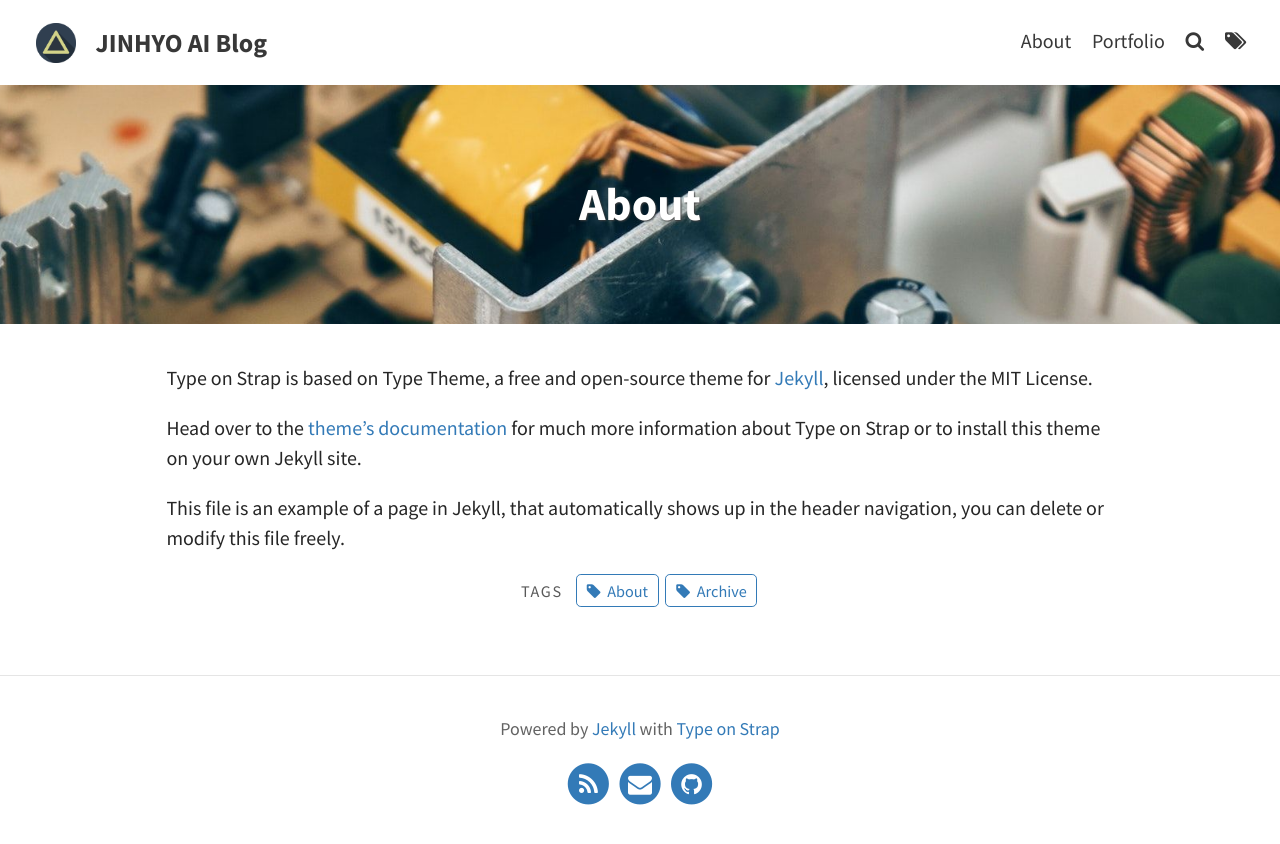
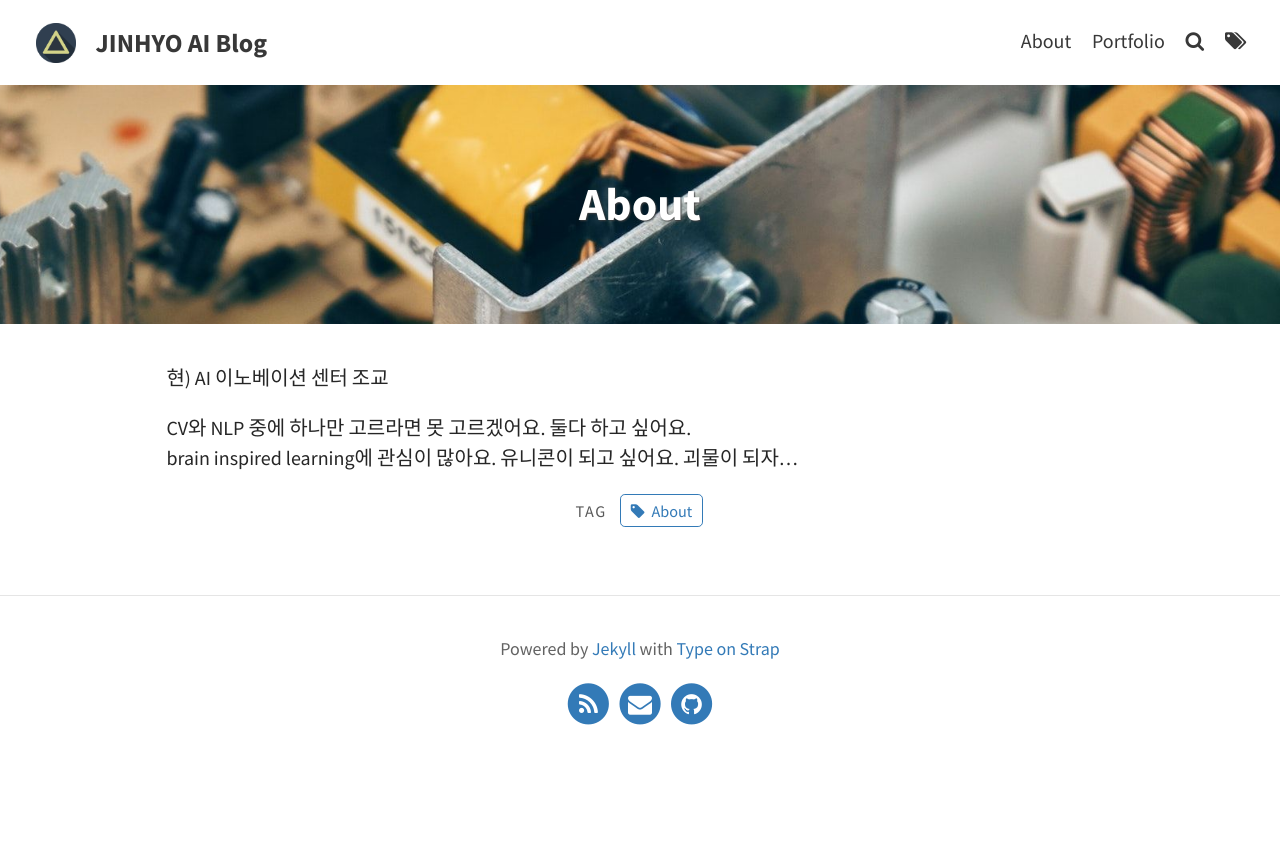
Before and after one commit to realblack0/jinhyo_ai_blog, a Jekyll site: the page built from pages/about.md, in a window 1280 px wide. Shown: the top 844 px of the page. Built offline with Jekyll 4.4.1, drawn with Linux system fonts in a browser that asks for light colours.

Commit message:
태그 정리, about 업데이트

```diff
--- a/pages/about.md
+++ b/pages/about.md
@@ -3,11 +3,12 @@ layout: page
 title: About
 permalink: /about/
 feature-img: "assets/img/pexels/circuit.jpeg"
-tags: [About, Archive]
+tags: [About]
 ---
 
-Type on Strap is based on Type Theme, a free and open-source theme for [Jekyll](http://jekyllrb.com/), licensed under the MIT License.
+현) AI 이노베이션 센터 조교
 
-Head over to the [theme's documentation](https://github.io/sylhare/Type-on-Strap) for much more information about Type on Strap or to install this theme on your own Jekyll site.
-
-This file is an example of a page in Jekyll, that automatically shows up in the header navigation, you can delete or modify this file freely.
+CV와 NLP 중에 하나만 고르라면 못 고르겠어요. 둘다 하고 싶어요.
+brain inspired learning에 관심이 많아요.
+유니콘이 되고 싶어요.
+괴물이 되자...
```
Also changed, not shown: pages/portfolio.md (+1 -1 lines), 4 other files.
